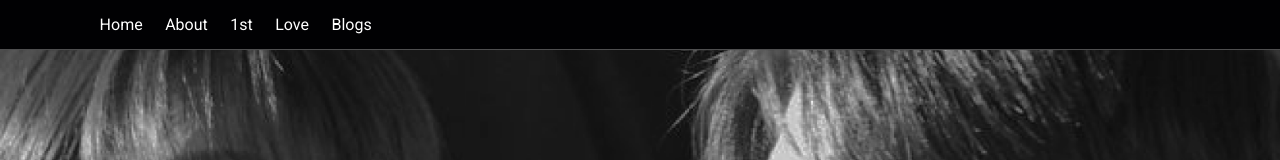
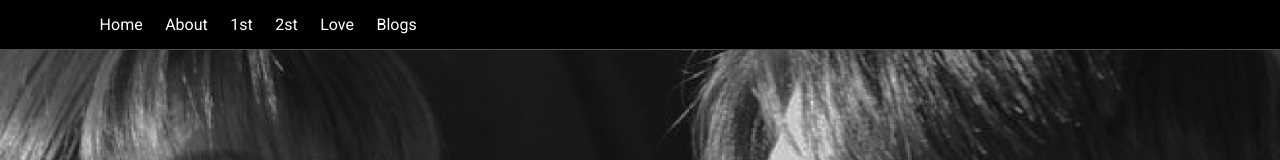
Before and after one commit to gavrielaksa/AKSAKRAL0, a plain HTML site: page index.html in a window 1280 px wide. Shown: the top 160 px of the page. Drawn offline with Linux system fonts and the light colour scheme.

Commit message:
Update index.html

```diff
--- a/index.html
+++ b/index.html
@@ -23,6 +23,7 @@
         <a href="#home">Home</a>
         <a href="#about">About</a>
         <a href="#menu">1st</a>
+        <a href="#menu2">2st</a>
         <a href="#review">love</a>
         <a href="#blogs">blogs</a>
     </nav>
```
